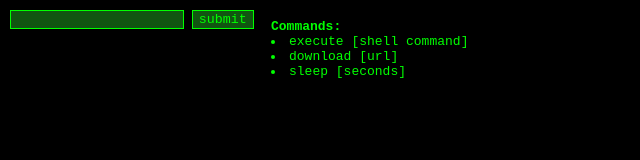
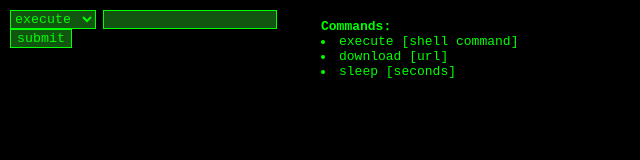
Before and after one commit to ahhh/Reverse_HTTPS_Bot, a website: page admin/index.html in a window 1280 px wide. Shown: the whole page, without its empty margins (0-640 px from the left). Drawn offline with Linux system fonts and the light colour scheme; no server answers.

Commit message:
Update index.html

```diff
--- a/admin/index.html
+++ b/admin/index.html
@@ -36,6 +36,13 @@
 	background-color: #151;
 	border: 1px solid lime;
   }
+  select {
+  color: lime;
+  font-family: monospace;
+  background-color: #151;
+  border: 1px solid lime;
+  margin-right:7px;
+  }
   .frmHeading {
 	background-color: #151;
 	color: lime;
@@ -56,12 +63,12 @@
 	padding: 0 15px 0 0;
   }
   #wrapper {
-    width: 500px;
+    width: 700px;
     border: 1px solid black;
     overflow: hidden; /* add this to contain floated children */
 	}
   #main {
-    width: 250px;
+    width: 300px;
     float:left; /* add this */
     border: 1px solid black;
 	}
@@ -78,7 +85,11 @@
 <div id="wrapper">
  <div id="main">
   <form name="cmdUpdate" method="get" action="/cmdUpdate">
-    <input type="text" name="cmd" value=""></input>
+    <select name="cmd">
+      <option value="execute">execute</option>
+      <option value="download">download</option>
+      <option value="sleep">sleep</option>
+    <input type="text" name="vars" value=""></input>
     <input type="submit" name="submit" value="submit"></input>
   </form>
   <div class="output"></div>
```
